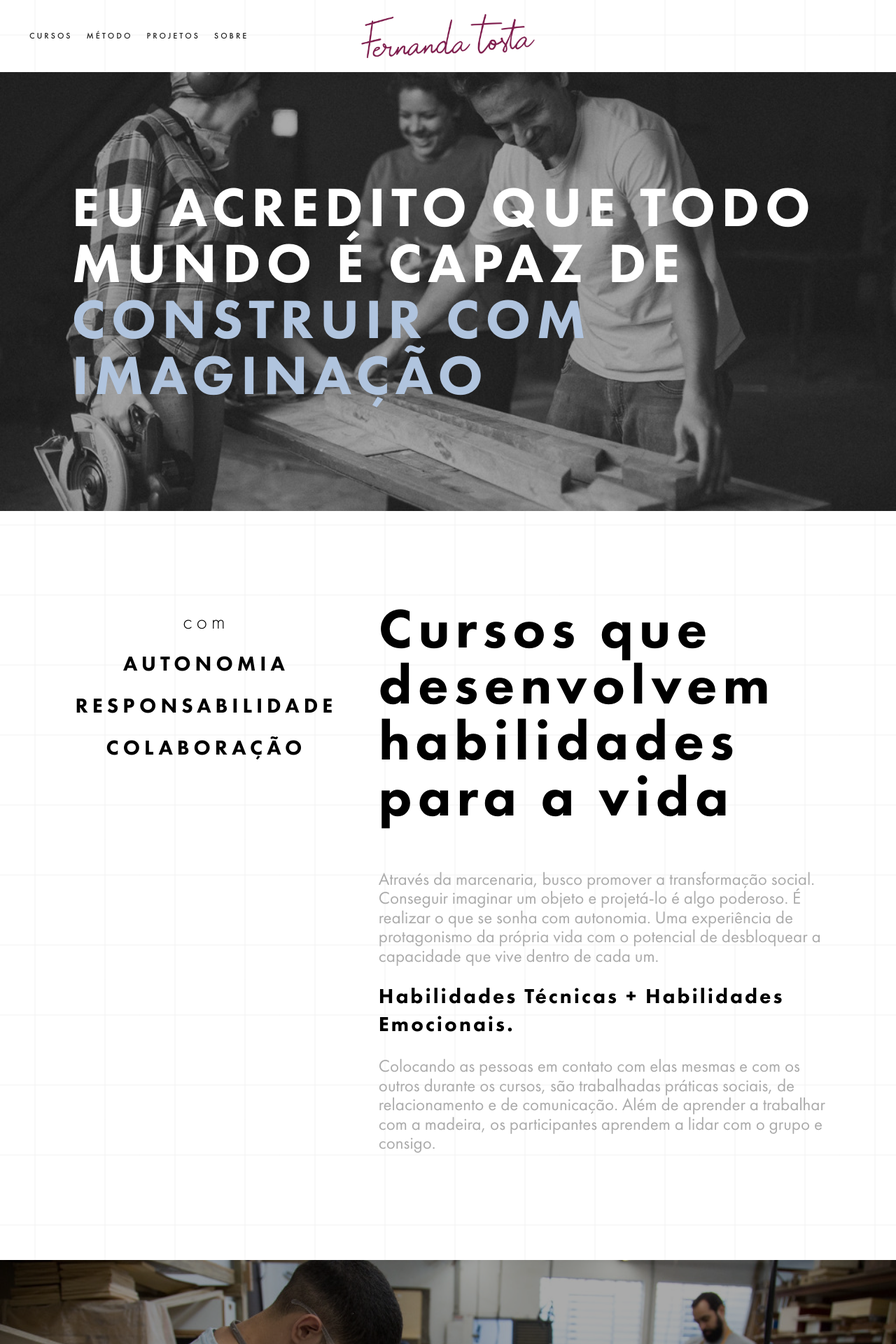
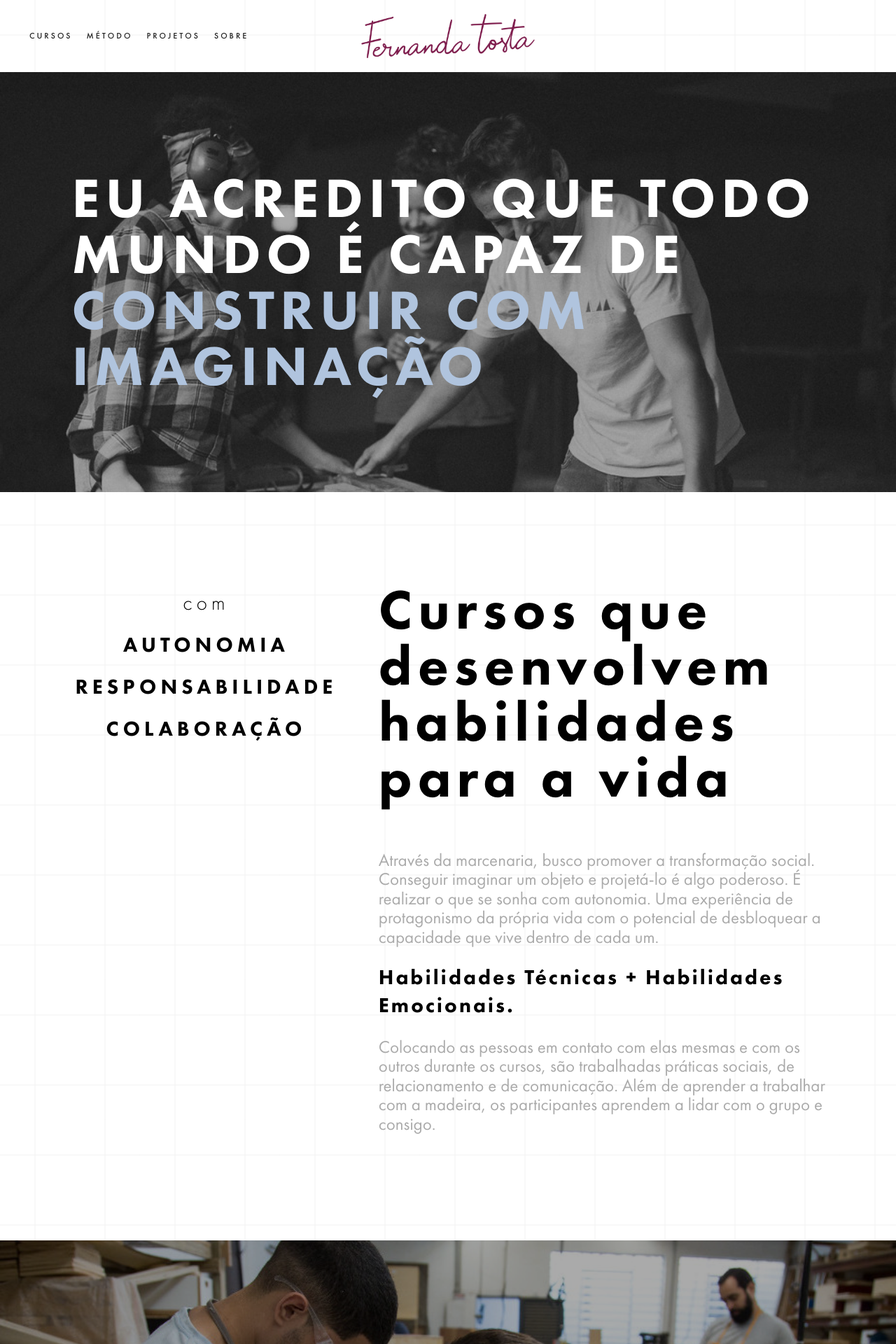
Before and after one commit to fernandatosta-www/fernandatosta.com, a Jekyll site: the page built from _pages/index.html, in a window 1280 px wide. Shown: the top 1920 px of the page at 70% size. Built offline with Jekyll 4.4.1, drawn with Linux system fonts in a browser that asks for light colours.

```diff
--- a/css/main.scss
+++ b/css/main.scss
@@ -187,9 +187,11 @@ a {
   background-attachment: fixed;
   background-repeat: no-repeat;
   background-position: center 0px;
-  background-size: cover 200%;
+  background-size: 1200px;
   color: #fff;
   box-sizing: border-box;
+  height: 100vh;
+  max-height: 600px;
 
   @include media-query(DESKTOP) {
     background-size: cover;
@@ -197,8 +199,13 @@ a {
 
   .parallax-tint {
     box-sizing: border-box;
-    padding: 40% 8%;
+    padding: 0 8%;
+    height: 100%;
+    max-height: 600px;
     background: rgba(0, 0, 0, .333);
+    display: flex;
+    flex-direction: column;
+    justify-content: center;
 
     @include media-query(DESKTOP) {
       padding: 12% 8%;
--- a/js/parallax.js
+++ b/js/parallax.js
@@ -6,11 +6,18 @@ function processParallaxes() {
   for(let i=0; i<parallaxers.length; i++) {
     let elementTop = parallaxers[i].getBoundingClientRect().top;
     let elementBottom = parallaxers[i].getBoundingClientRect().bottom;
-    let elementHeight = (elementBottom - elementTop);
+    let elementHeight = parallaxers[i].offsetHeight;
 
     if ((elementTop < windowHeight) && (elementBottom > 0)) {
       let offset = (windowHeight + elementHeight) - elementBottom;
-      let offsetPct = offset / (windowHeight + elementHeight);
+      let offsetPct = Math.max(0, offset / (windowHeight + elementHeight));
+
+      if(parallaxers[i].hasAttribute('data-visible-on-load')) {
+        let initialOffset = parallaxers[i].getAttribute('data-visible-on-load');
+        offset = (initialOffset) - elementBottom;
+        offsetPct = Math.max(0, offset / (initialOffset));
+      }
+
       let topPosition = 0.5 * offsetPct * elementHeight;
 
       if(windowWidth > windowHeight) {
@@ -23,6 +30,13 @@ function processParallaxes() {
 }
 
 window.addEventListener('load', function() {
+  let parallaxers = document.getElementsByClassName('parallax-container');
+
+  for(let i=0; i<parallaxers.length; i++) {
+    if(parallaxers[i].offsetTop < window.innerHeight) {
+      parallaxers[i].setAttribute('data-visible-on-load', parallaxers[i].getBoundingClientRect().bottom);
+    }
+  }
   processParallaxes();
 });
 
```
Also changed, not shown: media/covers/aula00.jpg, media/covers/fernanda.jpg.
